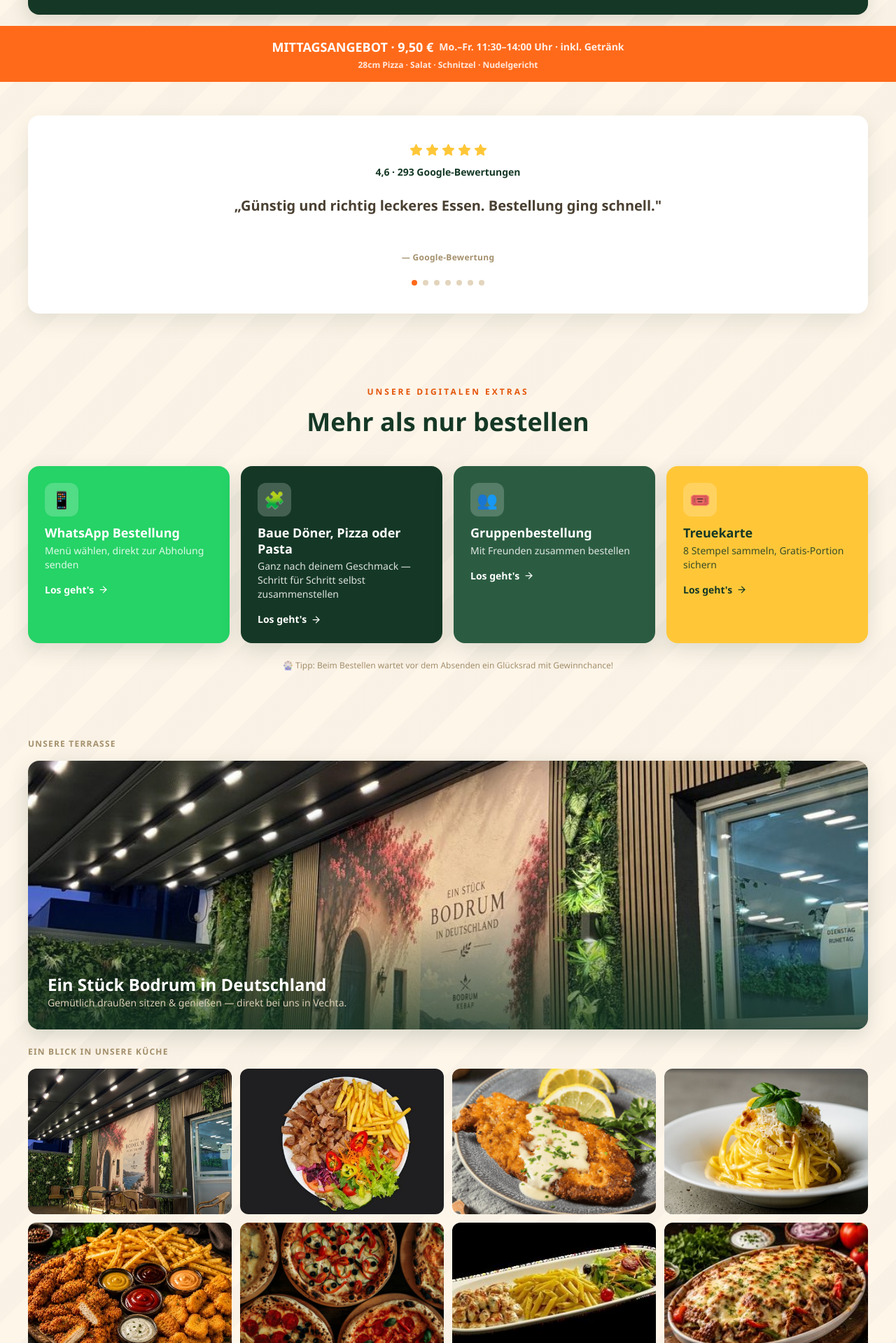
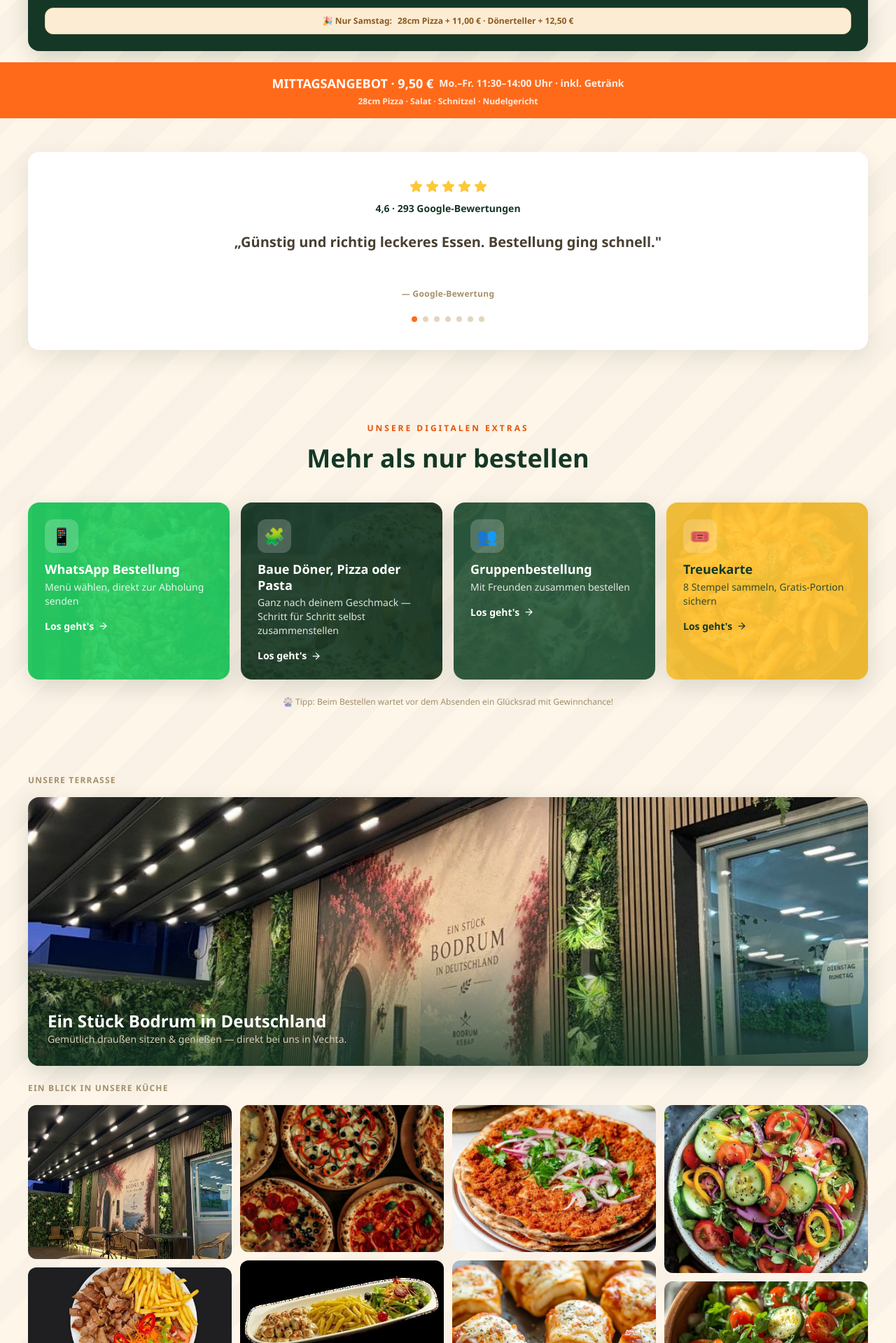
Before and after one commit to bodrumkebapvechta/Bodrum-kebap-vechta, a React (Vite) app: page / in a window 1280 px wide. Shown: the part 881-2800 px from the top of the page at 70% size. Built offline with nearby package versions, Linux system fonts and the light colour scheme.

Commit message:
Add files via upload

```diff
--- a/App.jsx
+++ b/App.jsx
@@ -964,22 +964,68 @@ function SplashScreen({ onDone }) {
 }
 
 /* ============ HOME ============ */
-function FeatureCard({ icon, title, sub, color, textColor = '#fff', onClick, index = 0 }) {
+function Reveal({ children, className = '', delay = 0 }) {
+  const ref = React.useRef(null);
+  const [visible, setVisible] = useState(false);
+  useEffect(() => {
+    const el = ref.current;
+    if (!el) return;
+    const obs = new IntersectionObserver(([entry]) => {
+      if (entry.isIntersecting) { setVisible(true); obs.disconnect(); }
+    }, { threshold: 0.15 });
+    obs.observe(el);
+    return () => obs.disconnect();
+  }, []);
+  return (
+    <div ref={ref} className={className} style={{ opacity: visible ? 1 : 0, transform: visible ? 'translateY(0)' : 'translateY(28px)', transition: `opacity .7s cubic-bezier(.22,1,.36,1) ${delay}s, transform .7s cubic-bezier(.22,1,.36,1) ${delay}s` }}>
+      {children}
+    </div>
+  );
+}
+
+function CountUp({ to, decimals = 0, suffix = '', duration = 1400 }) {
+  const ref = React.useRef(null);
+  const [val, setVal] = useState(0);
+  const [started, setStarted] = useState(false);
+  useEffect(() => {
+    const el = ref.current;
+    if (!el) return;
+    const obs = new IntersectionObserver(([entry]) => {
+      if (entry.isIntersecting && !started) {
+        setStarted(true);
+        const start = performance.now();
+        const tick = (now) => {
+          const p = Math.min(1, (now - start) / duration);
+          setVal(to * (1 - Math.pow(1 - p, 3)));
+          if (p < 1) requestAnimationFrame(tick);
+        };
+        requestAnimationFrame(tick);
+        obs.disconnect();
+      }
+    }, { threshold: 0.4 });
+    obs.observe(el);
+    return () => obs.disconnect();
+  }, [to, duration, started]);
+  return <span ref={ref}>{val.toFixed(decimals).replace('.', ',')}{suffix}</span>;
+}
+
+function FeatureCard({ icon, title, sub, color, textColor = '#fff', onClick, index = 0, img }) {
   return (
     <button
       onClick={onClick}
-      className="feature-card text-left rounded-2xl p-6 flex flex-col gap-3"
+      className="feature-card relative overflow-hidden text-left rounded-2xl p-6 flex flex-col gap-3"
       style={{
         background: color, boxShadow: '0 10px 30px rgba(21,56,38,.14)',
         animation: `cardIn .6s cubic-bezier(.22,1,.36,1) ${index * 0.12}s both`,
       }}
     >
-      <div className="w-12 h-12 rounded-xl flex items-center justify-center text-2xl icon-wobble" style={{ background: 'rgba(255,255,255,0.2)' }}>{icon}</div>
-      <div>
+      {img && <img src={img} className="feature-card-bg absolute inset-0 w-full h-full object-cover" style={{ opacity: .08, transition: 'opacity .3s ease, transform .3s ease' }} />}
+      <div className="w-12 h-12 rounded-xl flex items-center justify-center text-2xl icon-wobble relative" style={{ background: 'rgba(255,255,255,0.2)' }}>{icon}</div>
+      <div className="relative">
         <div className="font-black text-lg leading-tight" style={{ color: textColor }}>{title}</div>
         <div className="text-sm font-medium mt-1" style={{ color: textColor, opacity: 0.85 }}>{sub}</div>
       </div>
-      <div className="flex items-center gap-1.5 text-sm font-bold mt-1" style={{ color: textColor }}>Los geht's <ArrowRight size={15} /></div>
+      <div className="flex items-center gap-1.5 text-sm font-bold mt-1 relative" style={{ color: textColor }}>Los geht's <ArrowRight size={15} /></div>
     </button>
   );
 }
@@ -1006,7 +1052,7 @@ function Testimonials() {
         <div className="flex items-center justify-center gap-1 mb-3">
           {Array.from({ length: 5 }).map((_, i) => (<Star key={i} size={19} fill={GOLD} color={GOLD} />))}
         </div>
-        <div className="font-black text-sm mb-6" style={{ color: GREEN }}>4,6 · 293 Google-Bewertungen</div>
+        <div className="font-black text-sm mb-6" style={{ color: GREEN }}><CountUp to={4.6} decimals={1} /> · <CountUp to={293} /> Google-Bewertungen</div>
         <p className="text-lg sm:text-xl font-semibold mb-4" style={{ color: '#4a4032', minHeight: 64 }}>„{REVIEWS[idx].text}"</p>
         <div className="text-xs font-bold tracking-wide" style={{ color: '#a4906c' }}>— {REVIEWS[idx].name}</div>
         <div className="flex justify-center gap-2 mt-6">
@@ -1359,9 +1405,10 @@ function HomeView({ go, installPrompt, onInstall, cartCount }) {
         @keyframes closedBlink { 0%,100%{ opacity:1;} 50%{ opacity:.25;} }
         @keyframes cartBadgePulse { 0%,100%{ box-shadow:0 4px 14px rgba(21,56,38,.4), 0 0 0 0 rgba(230,90,10,.4);} 50%{ box-shadow:0 4px 14px rgba(21,56,38,.4), 0 0 0 8px rgba(230,90,10,0);} }
         @keyframes shine { 0%{ background-position:-300px 0;} 100%{ background-position:300px 0;} }
-        .feature-card{ transition: transform .25s ease, box-shadow .25s ease; }
-        .feature-card:hover{ transform: translateY(-6px) scale(1.015); box-shadow:0 18px 40px rgba(21,56,38,.22); }
+        .feature-card{ transition: transform .3s cubic-bezier(.22,1,.36,1), box-shadow .3s ease; transform-style: preserve-3d; }
+        .feature-card:hover{ transform: perspective(700px) rotateX(4deg) rotateY(-4deg) translateY(-8px) scale(1.02); box-shadow:0 22px 44px rgba(21,56,38,.26); }
         .feature-card:hover .icon-wobble{ animation: floatY .9s ease-in-out infinite; }
+        .feature-card:hover .feature-card-bg{ opacity: .16; transform: scale(1.08); }
         .gallery-img{ transition: transform .4s ease, filter .4s ease; }
         .daily-card{ transition: transform .3s ease, box-shadow .3s ease; }
         .daily-card:hover{ transform: translateY(-4px); box-shadow: 0 16px 34px rgba(21,56,38,.24); }
@@ -1473,7 +1520,7 @@ function HomeView({ go, installPrompt, onInstall, cartCount }) {
         <div className="max-w-7xl mx-auto px-5 lg:px-10 py-16 lg:py-24 grid lg:grid-cols-2 gap-10 items-center relative z-10">
           <div>
             <div className="inline-flex items-center gap-2 px-4 py-1.5 rounded-full text-xs font-bold mb-5" style={{ background: 'rgba(255,199,56,.15)', color: GOLD, border: '1px solid rgba(255,199,56,.4)' }}>{getGreeting(now)} · ☪ {t('heroHalal')}</div>
-            <h1 className="text-white font-black leading-[1.05] mb-4" style={{ fontSize: 'clamp(34px,5vw,58px)' }}>{t('heroTitle1')}<br /><span style={{ color: ORANGE }}>{t('heroTitle2')}</span></h1>
+            <h1 className="text-white font-black leading-[1.05] mb-4" style={{ fontSize: 'clamp(34px,5vw,58px)', textShadow: '0 4px 24px rgba(0,0,0,.35), 0 2px 0 rgba(0,0,0,.15)', letterSpacing: '-0.01em' }}>{t('heroTitle1')}<br /><span style={{ color: ORANGE, textShadow: '0 4px 20px rgba(230,90,10,.5)' }}>{t('heroTitle2')}</span></h1>
             <p className="text-base mb-8 max-w-md" style={{ color: '#d9cdb4' }}>{t('heroSubtitle')}</p>
             <div className="flex flex-wrap gap-3 mb-3">
               <button onClick={() => go('whatsapp')} className="cta-pulse px-6 py-3.5 rounded-full font-bold text-sm" style={{ background: `linear-gradient(135deg, ${ORANGE}, #ff8a3d)`, color: '#fff', boxShadow: '0 10px 26px rgba(230,90,10,.45)' }}>{t('heroCtaWhatsapp')}</button>
@@ -1487,12 +1534,15 @@ function HomeView({ go, installPrompt, onInstall, cartCount }) {
               <button onClick={() => go('loyalty')} className="flex items-center gap-2 px-4 py-2.5 rounded-full font-bold text-xs" style={{ background: 'rgba(255,246,234,.12)', color: CREAM, border: '1px solid rgba(255,246,234,.3)' }}>🎟️ {t('featLoyaltyTitle')}</button>
             </div>
           </div>
-          <div className="rounded-2xl p-6 hidden lg:block" style={{ background: 'rgba(255,253,249,.97)' }}>
+          <div className="rounded-2xl p-6 hidden lg:block relative" style={{ background: 'rgba(255,253,249,.97)' }}>
             <div className="flex justify-between py-2.5 text-sm" style={{ borderBottom: '1px dashed #e3d5bd' }}><span className="font-semibold" style={{ color: '#7a6a52' }}>{t('heroOpeningHours')}</span><span className="font-bold" style={{ color: GREEN }}>{lang === 'de' ? 'Täglich 11:30–22:00' : '11:30–22:00'}</span></div>
             <div className="flex justify-between py-2.5 text-sm" style={{ borderBottom: '1px dashed #e3d5bd' }}><span className="font-semibold" style={{ color: '#7a6a52' }}>{t('heroClosedDay')}</span><span className="font-bold" style={{ color: CHILI }}>{lang === 'de' ? 'Dienstag' : lang === 'en' ? 'Tuesday' : lang === 'tr' ? 'Salı' : lang === 'ro' ? 'Marți' : 'Dinsdag'}</span></div>
             <div className="flex justify-between py-2.5 text-sm"><span className="font-semibold" style={{ color: '#7a6a52' }}>{t('heroAddress')}</span><span className="font-bold text-right" style={{ color: GREEN }}>Oyther Straße 37,<br />49377 Vechta</span></div>
+            <img src={CALZONE_IMG} className="hidden xl:block absolute rounded-2xl object-cover" style={{ width: 92, height: 92, top: -22, right: -22, border: `4px solid ${CREAM}`, boxShadow: '0 10px 24px rgba(21,56,38,.3)', transform: 'rotate(9deg)' }} />
+            <img src={PENNE_IMG} className="hidden xl:block absolute rounded-2xl object-cover" style={{ width: 78, height: 78, bottom: -18, left: -18, border: `4px solid ${CREAM}`, boxShadow: '0 10px 24px rgba(21,56,38,.3)', transform: 'rotate(-8deg)' }} />
           </div>
         </div>
+        <svg viewBox="0 0 1440 60" className="w-full block relative z-10" style={{ marginBottom: -1 }} preserveAspectRatio="none"><path d="M0,32 C240,64 480,0 720,20 C960,40 1200,60 1440,24 L1440,60 L0,60 Z" fill={CREAM} /></svg>
       </section>
 
       {/* DAILY SPECIAL */}
@@ -1504,15 +1554,15 @@ function HomeView({ go, installPrompt, onInstall, cartCount }) {
 
       {/* EXTRAS */}
       <section id="extras" className="max-w-7xl mx-auto px-5 lg:px-10 py-14">
-        <div className="text-center mb-9">
+        <Reveal className="text-center mb-9">
           <div className="text-xs font-bold tracking-[3px] mb-2" style={{ color: '#e4550a' }}>{t('extrasKicker')}</div>
           <h2 className="font-black" style={{ fontSize: 'clamp(26px,4vw,36px)', color: GREEN }}>{t('extrasTitle')}</h2>
-        </div>
+        </Reveal>
         <div className="grid sm:grid-cols-2 lg:grid-cols-4 gap-4">
-          <FeatureCard index={0} icon="📱" title={t('featWaTitle')} sub={t('featWaSub')} color="#25D366" onClick={() => go('whatsapp')} />
-          <FeatureCard index={1} icon="🧩" title={t('featBuilderTitle')} sub={t('featBuilderSub')} color={GREEN} onClick={() => go('builder')} />
-          <FeatureCard index={2} icon="👥" title={t('featGroupTitle')} sub={t('featGroupSub')} color="#2b5c41" onClick={() => go('group')} />
-          <FeatureCard index={3} icon="🎟️" title={t('featLoyaltyTitle')} sub={t('featLoyaltySub')} color={GOLD} textColor={GREEN} onClick={() => go('loyalty')} />
+          <FeatureCard index={0} icon="📱" title={t('featWaTitle')} sub={t('featWaSub')} color="#25D366" onClick={() => go('whatsapp')} img={DOENER_SPIESS_IMG} />
+          <FeatureCard index={1} icon="🧩" title={t('featBuilderTitle')} sub={t('featBuilderSub')} color={GREEN} onClick={() => go('builder')} img={PIZZA_KAESE_IMG} />
+          <FeatureCard index={2} icon="👥" title={t('featGroupTitle')} sub={t('featGroupSub')} color="#2b5c41" onClick={() => go('group')} img={CALZONE_IMG} />
+          <FeatureCard index={3} icon="🎟️" title={t('featLoyaltyTitle')} sub={t('featLoyaltySub')} color={GOLD} textColor={GREEN} onClick={() => go('loyalty')} img={PENNE_IMG} />
         </div>
         <p className="text-center text-xs font-medium mt-6" style={{ color: '#a4906c' }}>{t('extrasTip')}</p>
       </section>
@@ -1531,27 +1581,27 @@ function HomeView({ go, installPrompt, onInstall, cartCount }) {
         </div>
 
         <div className="text-xs font-bold tracking-widest mb-4" style={{ color: '#a4906c' }}>{t('galleryKitchen')}</div>
-        <div className="grid grid-cols-2 lg:grid-cols-4 gap-3">
-          <img src={TERRACE_IMG} onClick={() => setLightbox(TERRACE_IMG)} className="gallery-img rounded-xl object-cover w-full h-40 lg:h-52 cursor-pointer" />
-          <img src={DOENER_TELLER_IMG} onClick={() => setLightbox(DOENER_TELLER_IMG)} className="gallery-img rounded-xl object-cover w-full h-40 lg:h-52 cursor-pointer" />
-          <img src={SCHNITZEL_IMG} onClick={() => setLightbox(SCHNITZEL_IMG)} className="gallery-img rounded-xl object-cover w-full h-40 lg:h-52 cursor-pointer" />
-          <img src={SPAGHETTI_IMG} onClick={() => setLightbox(SPAGHETTI_IMG)} className="gallery-img rounded-xl object-cover w-full h-40 lg:h-52 cursor-pointer" />
-          <img src={FOOD_G1} onClick={() => setLightbox(FOOD_G1)} className="gallery-img rounded-xl object-cover w-full h-40 lg:h-52 cursor-pointer" />
-          <img src={FOOD_G2} onClick={() => setLightbox(FOOD_G2)} className="gallery-img rounded-xl object-cover w-full h-40 lg:h-52 cursor-pointer" />
-          <img src={FOOD_G3} onClick={() => setLightbox(FOOD_G3)} className="gallery-img rounded-xl object-cover w-full h-40 lg:h-52 cursor-pointer" />
-          <img src={FOOD_G4} onClick={() => setLightbox(FOOD_G4)} className="gallery-img rounded-xl object-cover w-full h-40 lg:h-52 cursor-pointer" />
-          <img src={DOENER_SPIESS_IMG} onClick={() => setLightbox(DOENER_SPIESS_IMG)} className="gallery-img rounded-xl object-cover w-full h-40 lg:h-52 cursor-pointer" />
-          <img src={CALZONE_IMG} onClick={() => setLightbox(CALZONE_IMG)} className="gallery-img rounded-xl object-cover w-full h-40 lg:h-52 cursor-pointer" />
-          <img src={LAHMACUN_IMG} onClick={() => setLightbox(LAHMACUN_IMG)} className="gallery-img rounded-xl object-cover w-full h-40 lg:h-52 cursor-pointer" />
-          <img src={PIZZABROETCHEN_IMG} onClick={() => setLightbox(PIZZABROETCHEN_IMG)} className="gallery-img rounded-xl object-cover w-full h-40 lg:h-52 cursor-pointer" />
-          <img src={PENNE_IMG} onClick={() => setLightbox(PENNE_IMG)} className="gallery-img rounded-xl object-cover w-full h-40 lg:h-52 cursor-pointer" />
-          <img src={PIZZA_KAESE_IMG} onClick={() => setLightbox(PIZZA_KAESE_IMG)} className="gallery-img rounded-xl object-cover w-full h-40 lg:h-52 cursor-pointer" />
-          <img src={FALAFEL_IMG} onClick={() => setLightbox(FALAFEL_IMG)} className="gallery-img rounded-xl object-cover w-full h-40 lg:h-52 cursor-pointer" />
-          <img src={SALAT_BUNT_IMG} onClick={() => setLightbox(SALAT_BUNT_IMG)} className="gallery-img rounded-xl object-cover w-full h-40 lg:h-52 cursor-pointer" />
-          <img src={BAUERNSALAT_IMG} onClick={() => setLightbox(BAUERNSALAT_IMG)} className="gallery-img rounded-xl object-cover w-full h-40 lg:h-52 cursor-pointer" />
-          <img src={NUGGETS_IMG} onClick={() => setLightbox(NUGGETS_IMG)} className="gallery-img rounded-xl object-cover w-full h-40 lg:h-52 cursor-pointer" />
-          <img src={CHICKEN_STRIPS_IMG} onClick={() => setLightbox(CHICKEN_STRIPS_IMG)} className="gallery-img rounded-xl object-cover w-full h-40 lg:h-52 cursor-pointer" />
-          <img src={POMMES_IMG} onClick={() => setLightbox(POMMES_IMG)} className="gallery-img rounded-xl object-cover w-full h-40 lg:h-52 cursor-pointer" />
+        <div className="columns-2 lg:columns-4 gap-3 [column-fill:_balance]">
+          <img src={TERRACE_IMG} onClick={() => setLightbox(TERRACE_IMG)} className="gallery-img rounded-xl object-cover w-full mb-3 cursor-pointer" style={{ breakInside: 'avoid', height: 220 }} />
+          <img src={DOENER_TELLER_IMG} onClick={() => setLightbox(DOENER_TELLER_IMG)} className="gallery-img rounded-xl object-cover w-full mb-3 cursor-pointer" style={{ breakInside: 'avoid', height: 160 }} />
+          <img src={SCHNITZEL_IMG} onClick={() => setLightbox(SCHNITZEL_IMG)} className="gallery-img rounded-xl object-cover w-full mb-3 cursor-pointer" style={{ breakInside: 'avoid', height: 190 }} />
+          <img src={SPAGHETTI_IMG} onClick={() => setLightbox(SPAGHETTI_IMG)} className="gallery-img rounded-xl object-cover w-full mb-3 cursor-pointer" style={{ breakInside: 'avoid', height: 240 }} />
+          <img src={FOOD_G1} onClick={() => setLightbox(FOOD_G1)} className="gallery-img rounded-xl object-cover w-full mb-3 cursor-pointer" style={{ breakInside: 'avoid', height: 170 }} />
+          <img src={FOOD_G2} onClick={() => setLightbox(FOOD_G2)} className="gallery-img rounded-xl object-cover w-full mb-3 cursor-pointer" style={{ breakInside: 'avoid', height: 210 }} />
+          <img src={FOOD_G3} onClick={() => setLightbox(FOOD_G3)} className="gallery-img rounded-xl object-cover w-full mb-3 cursor-pointer" style={{ breakInside: 'avoid', height: 160 }} />
+          <img src={FOOD_G4} onClick={() => setLightbox(FOOD_G4)} className="gallery-img rounded-xl object-cover w-full mb-3 cursor-pointer" style={{ breakInside: 'avoid', height: 230 }} />
+          <img src={DOENER_SPIESS_IMG} onClick={() => setLightbox(DOENER_SPIESS_IMG)} className="gallery-img rounded-xl object-cover w-full mb-3 cursor-pointer" style={{ breakInside: 'avoid', height: 260 }} />
+          <img src={CALZONE_IMG} onClick={() => setLightbox(CALZONE_IMG)} className="gallery-img rounded-xl object-cover w-full mb-3 cursor-pointer" style={{ breakInside: 'avoid', height: 180 }} />
+          <img src={LAHMACUN_IMG} onClick={() => setLightbox(LAHMACUN_IMG)} className="gallery-img rounded-xl object-cover w-full mb-3 cursor-pointer" style={{ breakInside: 'avoid', height: 210 }} />
+          <img src={PIZZABROETCHEN_IMG} onClick={() => setLightbox(PIZZABROETCHEN_IMG)} className="gallery-img rounded-xl object-cover w-full mb-3 cursor-pointer" style={{ breakInside: 'avoid', height: 160 }} />
+          <img src={PENNE_IMG} onClick={() => setLightbox(PENNE_IMG)} className="gallery-img rounded-xl object-cover w-full mb-3 cursor-pointer" style={{ breakInside: 'avoid', height: 220 }} />
+          <img src={PIZZA_KAESE_IMG} onClick={() => setLightbox(PIZZA_KAESE_IMG)} className="gallery-img rounded-xl object-cover w-full mb-3 cursor-pointer" style={{ breakInside: 'avoid', height: 190 }} />
+          <img src={FALAFEL_IMG} onClick={() => setLightbox(FALAFEL_IMG)} className="gallery-img rounded-xl object-cover w-full mb-3 cursor-pointer" style={{ breakInside: 'avoid', height: 170 }} />
+          <img src={SALAT_BUNT_IMG} onClick={() => setLightbox(SALAT_BUNT_IMG)} className="gallery-img rounded-xl object-cover w-full mb-3 cursor-pointer" style={{ breakInside: 'avoid', height: 240 }} />
+          <img src={BAUERNSALAT_IMG} onClick={() => setLightbox(BAUERNSALAT_IMG)} className="gallery-img rounded-xl object-cover w-full mb-3 cursor-pointer" style={{ breakInside: 'avoid', height: 180 }} />
+          <img src={NUGGETS_IMG} onClick={() => setLightbox(NUGGETS_IMG)} className="gallery-img rounded-xl object-cover w-full mb-3 cursor-pointer" style={{ breakInside: 'avoid', height: 200 }} />
+          <img src={CHICKEN_STRIPS_IMG} onClick={() => setLightbox(CHICKEN_STRIPS_IMG)} className="gallery-img rounded-xl object-cover w-full mb-3 cursor-pointer" style={{ breakInside: 'avoid', height: 230 }} />
+          <img src={POMMES_IMG} onClick={() => setLightbox(POMMES_IMG)} className="gallery-img rounded-xl object-cover w-full mb-3 cursor-pointer" style={{ breakInside: 'avoid', height: 170 }} />
         </div>
       </section>
 
```
